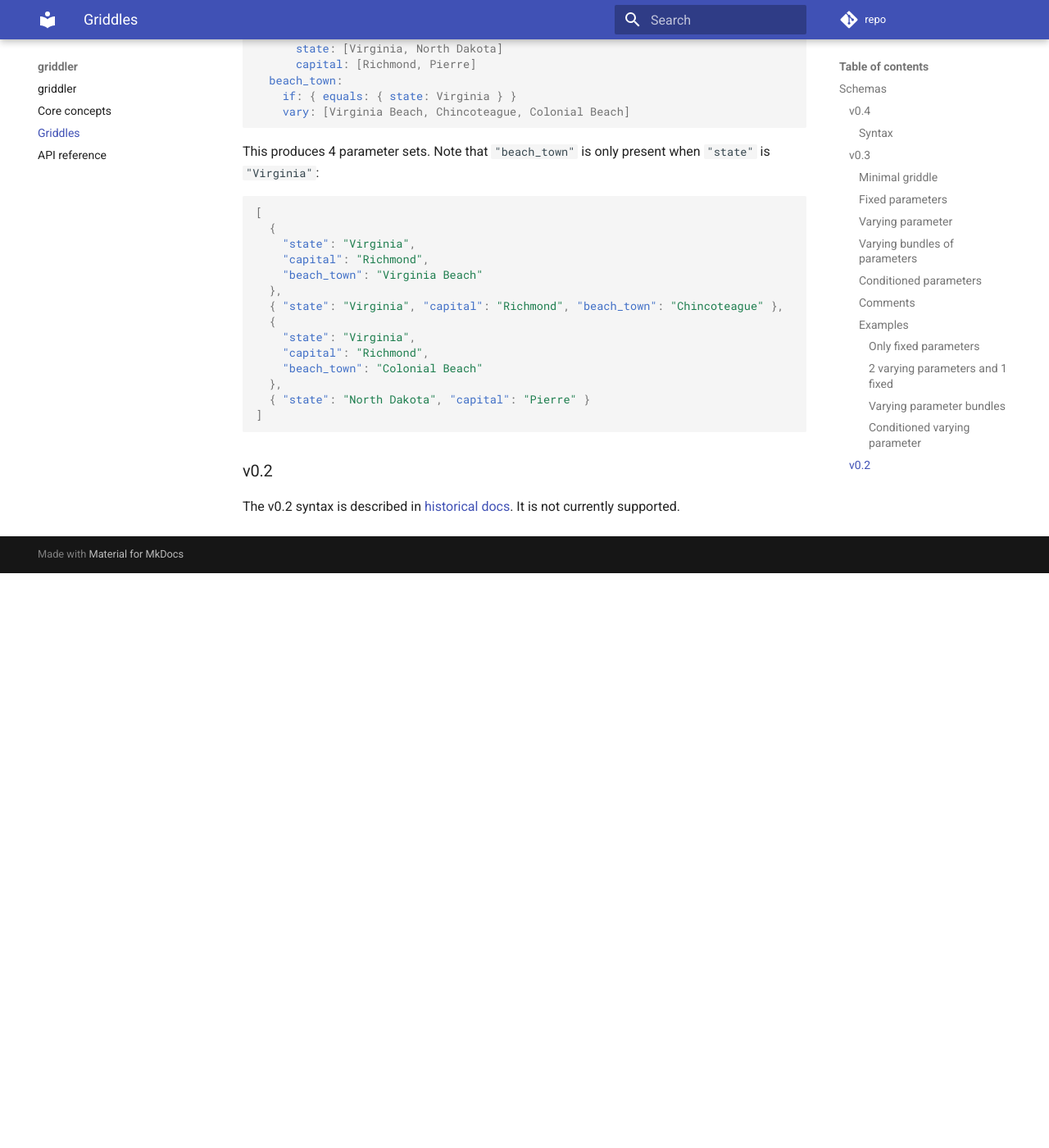
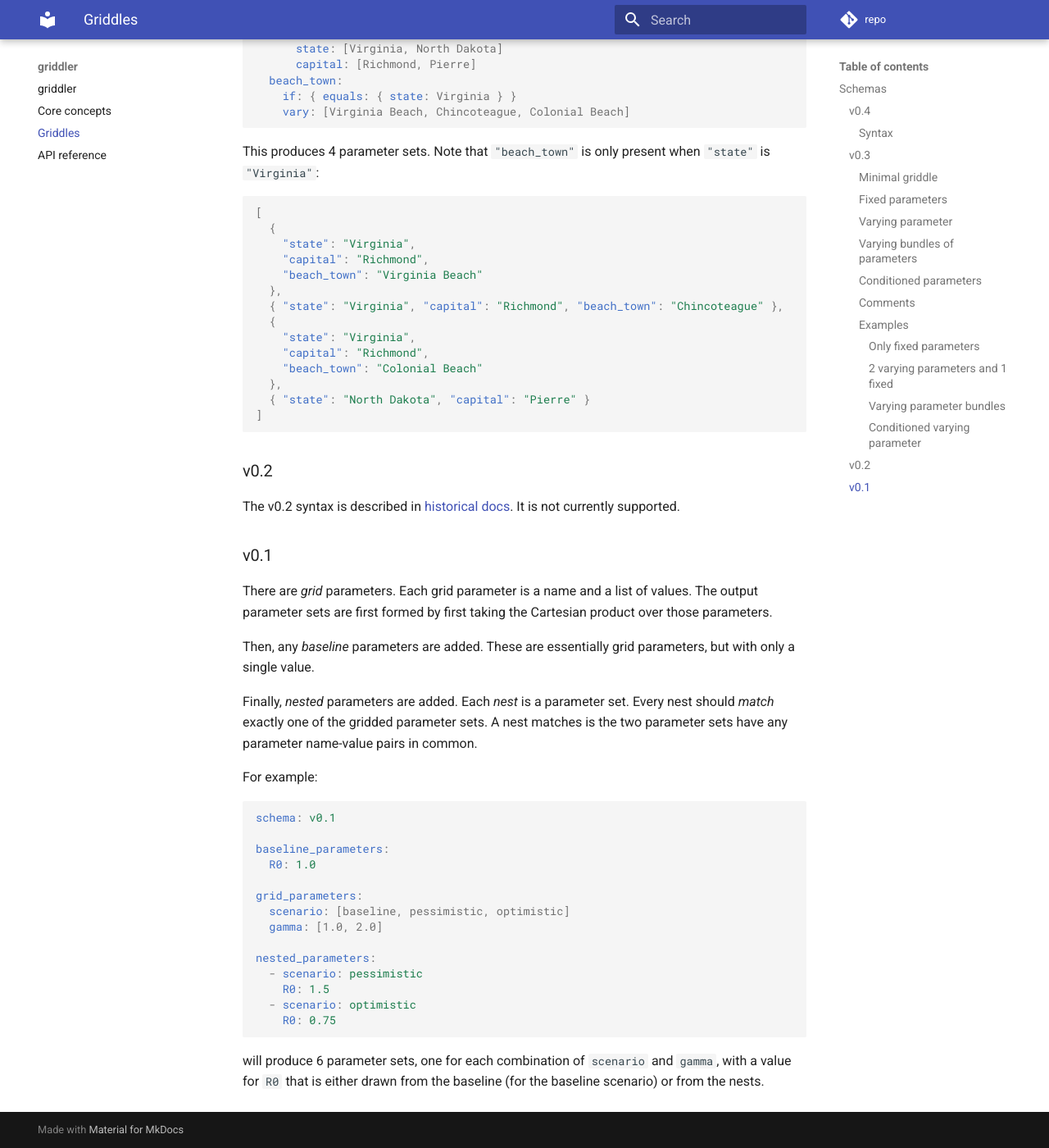
Before and after one commit to CDCgov/pygriddler, an MkDocs documentation site: the page built from docs/griddles.md, in a window 1280 px wide and 1400 px high, scrolled down 5984 px. Shown: the whole window at 82% size. Built offline with MkDocs 1.6.1 and Material for MkDocs 9.7.7, drawn with Linux system fonts in a browser that asks for light colours; nearby versions of some CDN libraries; library files that are not in the unit come from our copies; comment, search, counter and statistics services are not loaded; before the commit the page ends 6683 px from its top, so only the background shows below that.

````diff
--- a/docs/griddles.md
+++ b/docs/griddles.md
@@ -307,3 +307,32 @@ This produces 4 parameter sets. Note that `"beach_town"` is only present when `"
 ### v0.2
 
 The v0.2 syntax is described in [historical docs](https://github.com/CDCgov/pygriddler/blob/v0.2/docs/griddle.md). It is not currently supported.
+
+### v0.1
+
+There are _grid_ parameters. Each grid parameter is a name and a list of values. The output parameter sets are first formed by first taking the Cartesian product over those parameters.
+
+Then, any _baseline_ parameters are added. These are essentially grid parameters, but with only a single value.
+
+Finally, _nested_ parameters are added. Each _nest_ is a parameter set. Every nest should _match_ exactly one of the gridded parameter sets. A nest matches is the two parameter sets have any parameter name-value pairs in common.
+
+For example:
+
+```yaml
+schema: v0.1
+
+baseline_parameters:
+  R0: 1.0
+
+grid_parameters:
+  scenario: [baseline, pessimistic, optimistic]
+  gamma: [1.0, 2.0]
+
+nested_parameters:
+  - scenario: pessimistic
+    R0: 1.5
+  - scenario: optimistic
+    R0: 0.75
+```
+
+will produce 6 parameter sets, one for each combination of `scenario` and `gamma`, with a value for `R0` that is either drawn from the baseline (for the baseline scenario) or from the nests.
````
Also changed, not shown: 2 other files.
